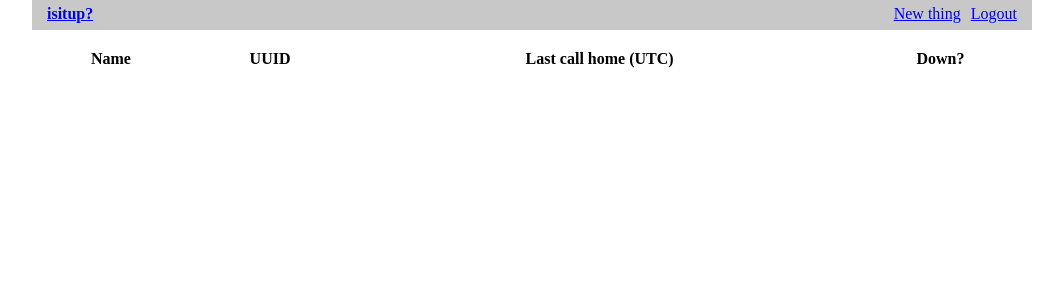
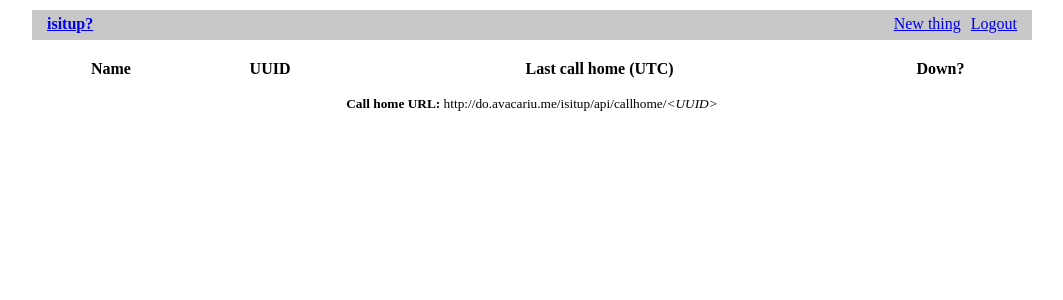
Before and after one commit to avacariu/isitup, a Flask app: page /thing in a window 1280 px wide. Shown: the top 300 px of the page, without its empty margins (108-1171 px from the left). Run offline with Flask 2, Linux system fonts and the light colour scheme; the visitor is signed in with stand-in values (Sample User, id 1); data comes from the database, SQL or seed files in the repository; data that the repository does not hold is empty.

Commit message:
Added the callhome URL. Improved design.

```diff
--- a/app/templates/base.html
+++ b/app/templates/base.html
@@ -9,8 +9,9 @@
 
     <style>
       body {
-        width: 1000px;
+        max-width: 1000px;
         margin: 0 auto;
+        padding: 10px;
       }
       nav {
         background: rgb(200, 200, 200);
--- a/app/templates/things.html
+++ b/app/templates/things.html
@@ -9,6 +9,11 @@
 
 .no-call {
   background-color: yellow;
+}
+
+p#callhome {
+  font-size: smaller;
+  text-align: center;
 }
 </style>
 
@@ -37,4 +42,6 @@
   {% endfor %}
 </table>
 
+<p id="callhome"><strong>Call home URL:</strong> http://do.avacariu.me/isitup/api/callhome/<em>&lt;UUID&gt;</em></p>
+
 {% endblock %}
```
Also changed, not shown: app/templates/thing.html (+7 -1 lines).
